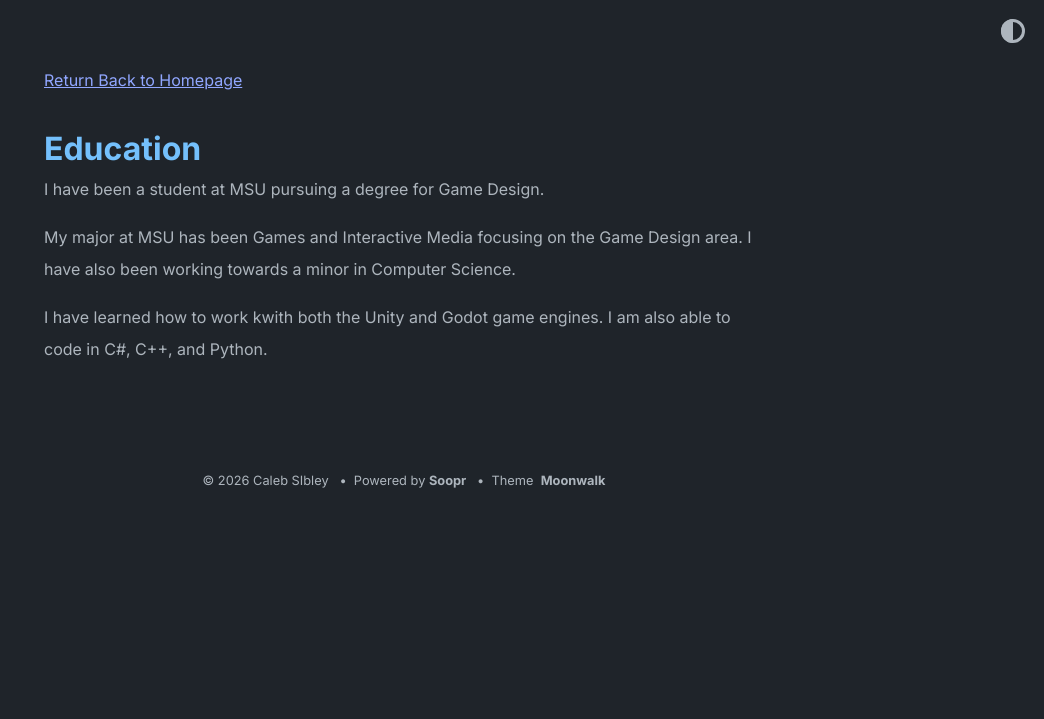
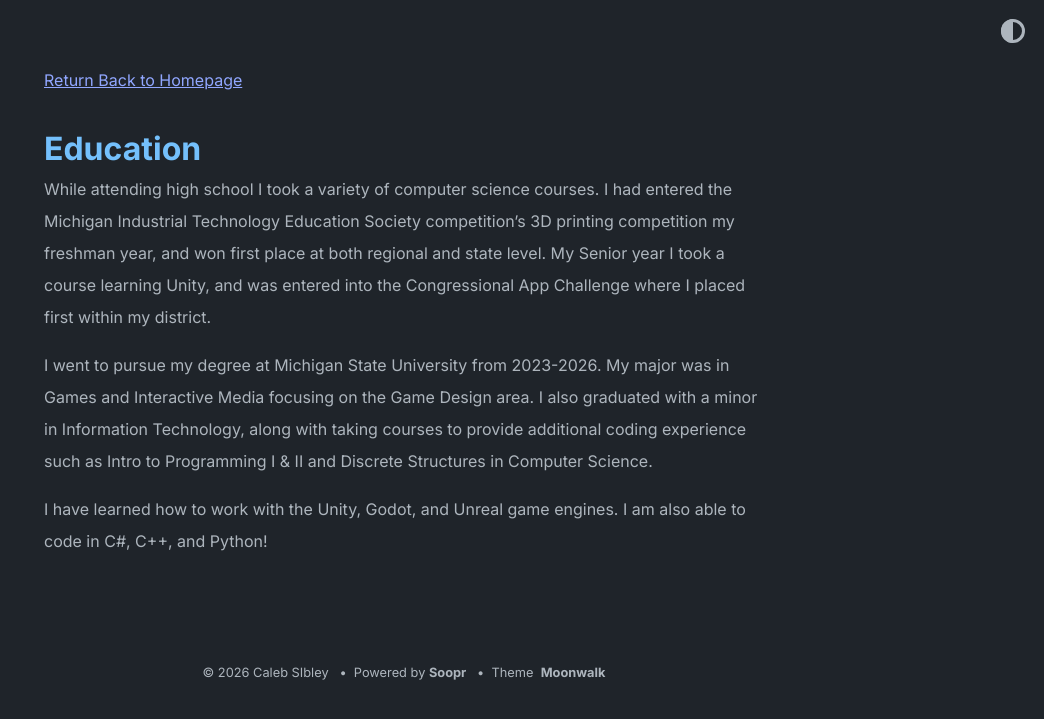
Before and after one commit to toastie-Sib/toastie-Sib.github.io, a Jekyll site: the page built from about.md, in a window 1280 px wide. Shown: the top 719 px of the page, without its empty margins (236-1280 px from the left). Built offline with Jekyll 4.4.1, drawn with Linux system fonts in a browser that asks for light colours.

```diff
--- a/about.md
+++ b/about.md
@@ -3,8 +3,12 @@ layout: post
 title: Education
 ---
 
-I have been a student at MSU pursuing a degree for Game Design.
+While attending high school I took a variety of computer science courses.
+I had entered the Michigan Industrial Technology Education Society competition's 3D printing competition my freshman year, and won first place at both regional and state level.
+My Senior year I took a course learning Unity, and was entered into the Congressional App Challenge where I placed first within my district.
 
-My major at MSU has been Games and Interactive Media focusing on the Game Design area. I have also been working towards a minor in Computer Science.
+I went to pursue my degree at Michigan State University from 2023-2026.
+My major was in Games and Interactive Media focusing on the Game Design area.
+I also graduated with a minor in Information Technology, along with taking courses to provide additional coding experience such as Intro to Programming I & II and Discrete Structures in Computer Science.
 
-I have learned how to work kwith both the Unity and Godot game engines. I am also able to code in C#, C++, and Python.
+I have learned how to work with the Unity, Godot, and Unreal game engines. I am also able to code in C#, C++, and Python!
```
Also changed, not shown: _data/home.yml (+13 -14 lines), contact.md (+5 -1 lines).
